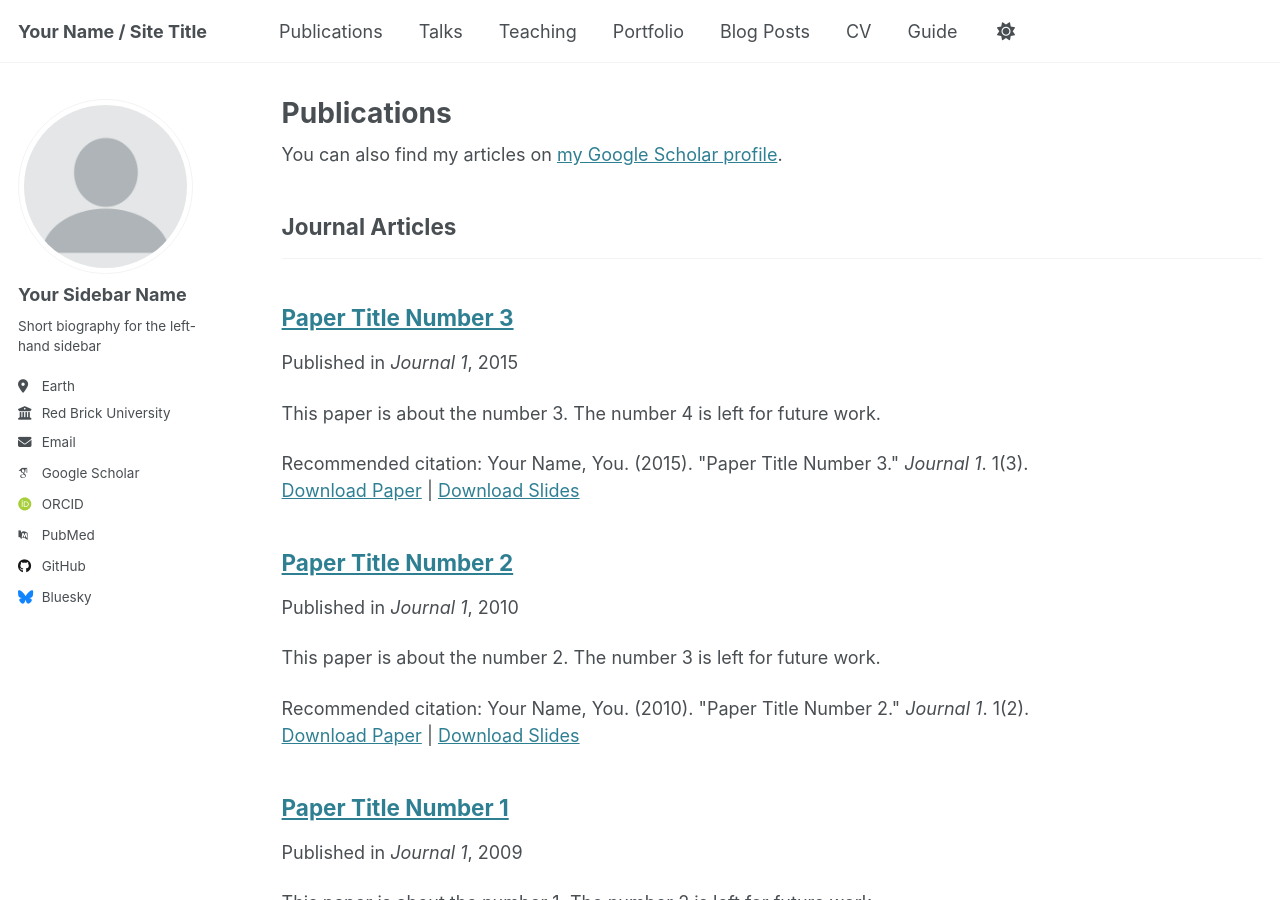
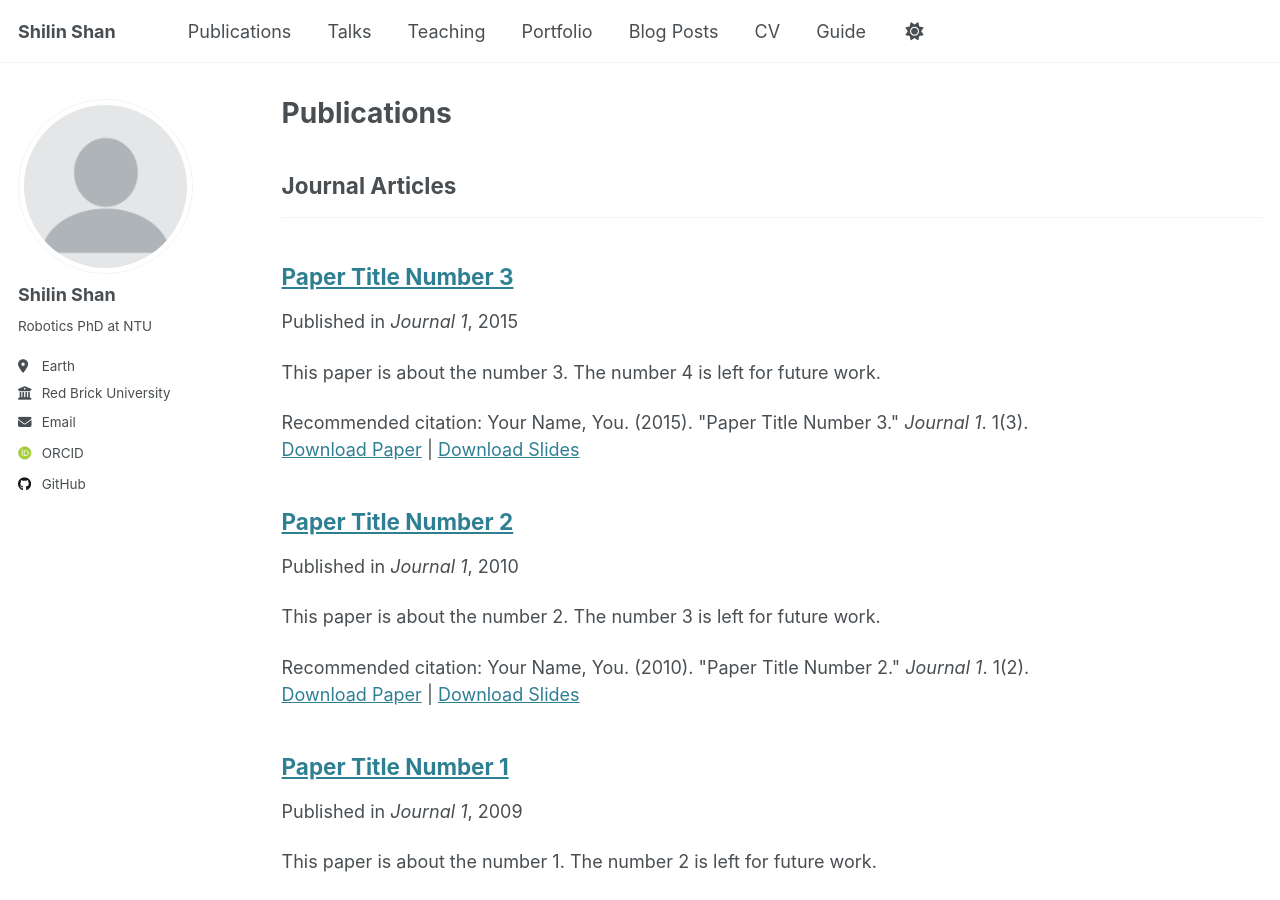
Before and after one commit to ShanShilin/ShanShilin.github.io, a Jekyll site: the page built from _pages/publications.html, in a window 1280 px wide and 900 px high. Built offline with Jekyll 4.4.1, drawn with Linux system fonts in a browser that asks for light colours; some web fonts are replaced; some of the changed text lies outside the part shown.

Commit message:
[add] initial commit _config.yml

```diff
--- a/_config.yml
+++ b/_config.yml
@@ -9,9 +9,9 @@
 # Basic Site Settings
 locale                   : "en-US"
 site_theme               : "default"
-title                    : "Your Name / Site Title"
+title                    : "Shilin Shan"
 title_separator          : "-"
-name                     : &name "Your Name"
+name                     : &name "Shilin Shan"
 description              : &description "personal description"
 url                      : https://academicpages.github.io # the base hostname & protocol for your site e.g. "https://[your GitHub username].github.io"
 baseurl                  : "" # the subpath of your site, e.g. "/blog"
@@ -23,21 +23,21 @@ repository               : "academicpages/academicpages.github.io"
 author:
   # Biographic information
   avatar           : "profile.png"
-  name             : "Your Sidebar Name"
+  name             : "Shilin Shan"
   pronouns         : # example: "she/her"
-  bio              : "Short biography for the left-hand sidebar"
+  bio              : "Robotics PhD at NTU"
   location         : "Earth"
   employer         : "Red Brick University"
   uri              : # URL
-  email            : "none@example.org"
+  email            : "SHILIN001@e.ntu.edu.sg"
 
   # Academic websites
   arxiv            : # URL - Update with the correct link to your profile
-  googlescholar    : "https://scholar.google.com/citations?user=PS_CX0AAAAAJ"
-  impactstory      : # URL
+  # googlescholar    : "https://scholar.google.com/citations?user=PS_CX0AAAAAJ"
+  # impactstory      : # URL
   orcid            : "http://orcid.org/yourorcidurl"
-  semantic         : # URL
-  pubmed           : "https://www.ncbi.nlm.nih.gov/pubmed/?term=john+snow"
+  # semantic         : # URL
+  # pubmed           : "https://www.ncbi.nlm.nih.gov/pubmed/?term=john+snow"
   researchgate     : # URL
   scopus           : # URL
 
@@ -50,7 +50,7 @@ author:
   stackoverflow    : # User number or user number and name (i.e., use "1" or "1/jeff-atwood")
 
   # Social media
-  bluesky          : "bsky.app" # Replace this with you Bluesky username
+  # bluesky          : "bsky.app" # Replace this with you Bluesky username
   facebook         : # Username
   flickr           : # Username
   foursquare       : # Username
```
